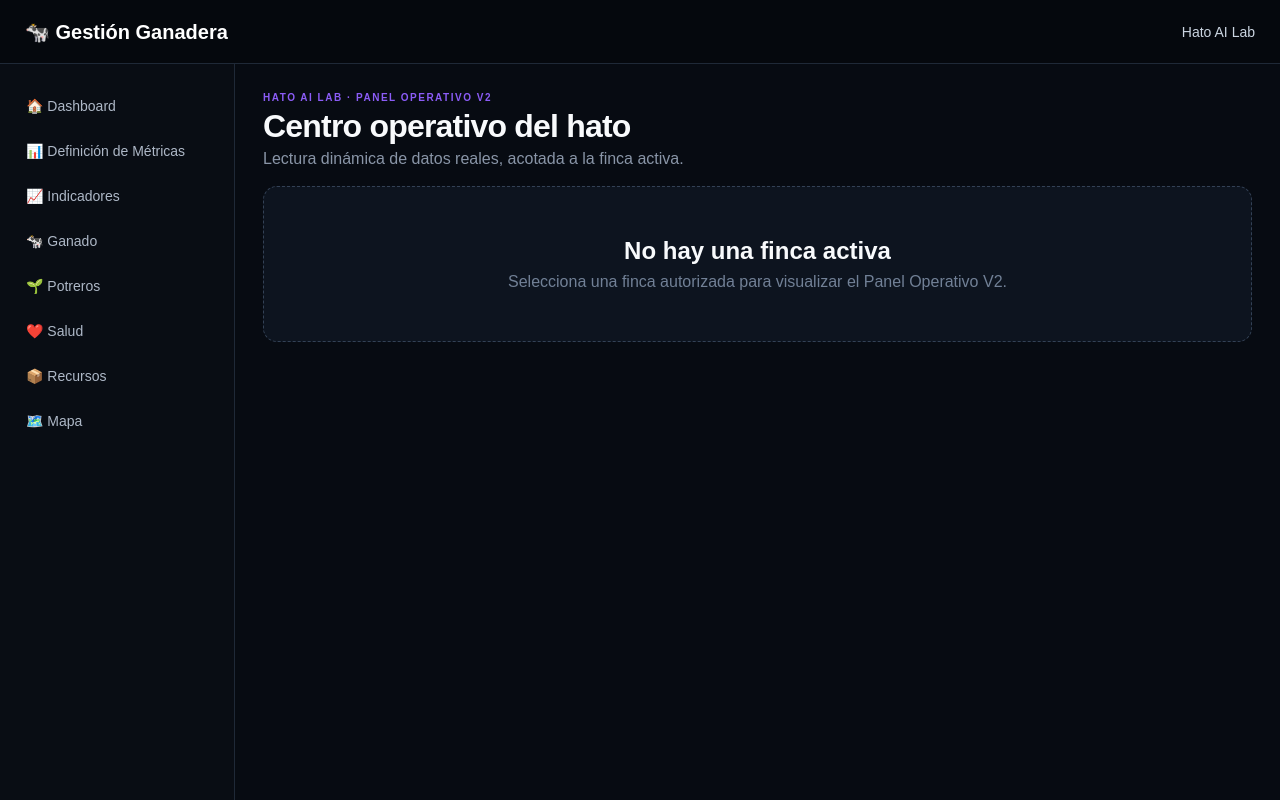
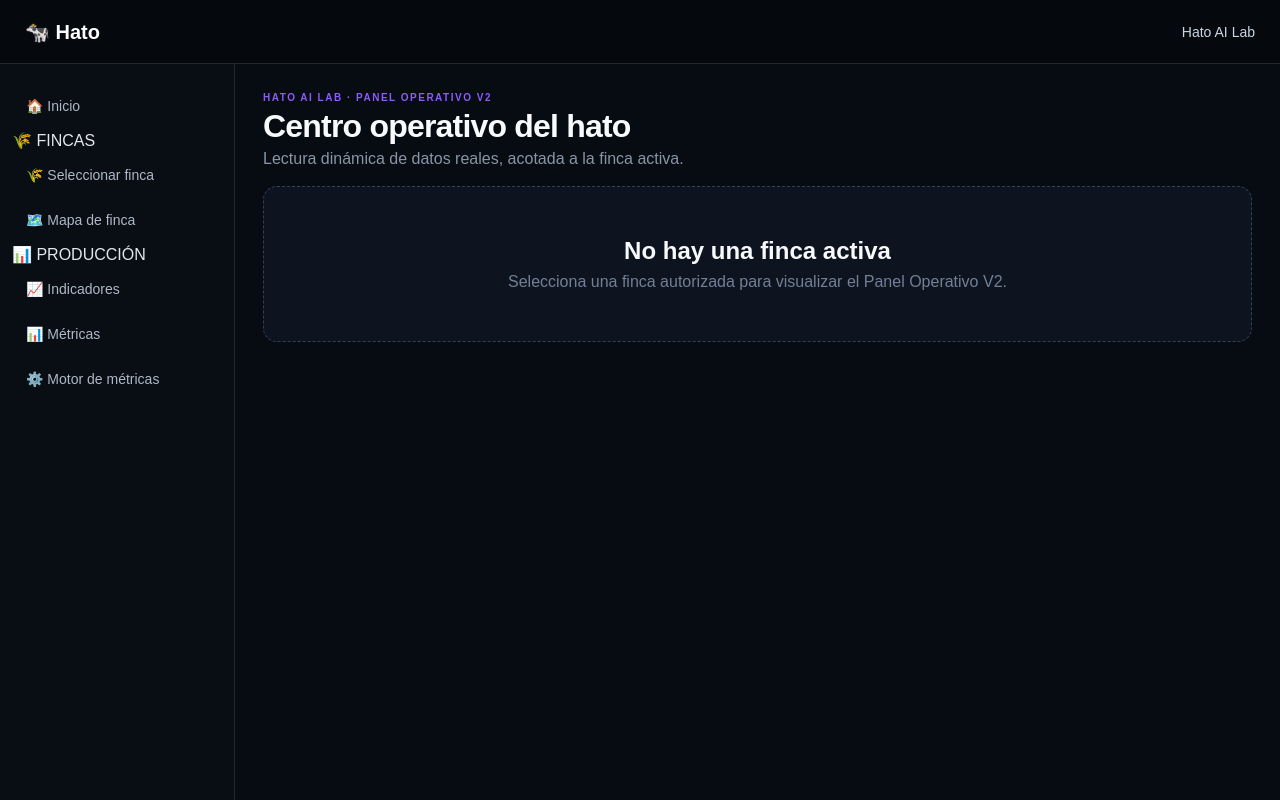
Before and after one commit to hata1010/hato-ai-lab, a Django app: template apps/administrador/templates/administrador/dashboard.html in a window 1280 px wide. Run offline with Django 5.2, Linux system fonts and the light colour scheme; the template is opened without the code that fills it, so the values that code supplies are empty.

Commit message:
Organiza menú maestro de Hato y restringe administración técnica a ROOT

```diff
--- a/apps/administrador/templates/administrador/base.html
+++ b/apps/administrador/templates/administrador/base.html
@@ -5,12 +5,12 @@
 <head>
     <meta charset="UTF-8">
     <meta name="viewport" content="width=device-width, initial-scale=1.0">
-    <title>{% block title %}Gestión Ganadera{% endblock %}</title>
+    <title>{% block title %}Hato{% endblock %}</title>
     <link rel="stylesheet" href="{% static 'administrador/css/dashboard.css' %}">
 </head>
 <body>
 <header class="topbar">
-    <div class="brand">🐄 Gestión Ganadera</div>
+    <div class="brand">🐄 Hato</div>
     <div class="user-area">
         {% if user.is_authenticated %}
             <span>{{ user.username }}</span>
@@ -26,19 +26,26 @@
 <div class="layout">
     <aside class="sidebar">
         <nav>
-            <a href="{% url 'administrador:dashboard' %}">🏠 Dashboard</a>
-            <a href="{% url 'produccion:lista_metricas' %}">📊 Definición de Métricas</a>
+            <a href="{% url 'administrador:dashboard' %}">🏠 Inicio</a>
+
+            <div class="menu-section">🌾 FINCAS</div>
+            <a href="{% url 'seleccionar_finca' %}">🌾 Seleccionar finca</a>
+            <a href="{% url 'mapa_finca' finca_id=1 %}">🗺️ Mapa de finca</a>
+
+            <div class="menu-section">📊 PRODUCCIÓN</div>
+            <a href="{% url 'produccion:indicadores' %}">📈 Indicadores</a>
+            <a href="{% url 'produccion:lista_metricas' %}">📊 Métricas</a>
+            <a href="{% url 'produccion:prueba_motor' %}">⚙️ Motor de métricas</a>
+
             {% if user.is_superuser %}
+            <div class="menu-section">🌐 GLOBAL</div>
             <a href="{% url 'produccion:metricas_globales_lista' %}" style="background:rgba(109,40,217,0.10);color:#6d28d9;font-weight:800;border-left:3px solid #6d28d9;">
                 🌐 Métricas Globales (ROOT)
             </a>
+
+            <div class="menu-section">⚙️ ADMINISTRACIÓN</div>
+            <a href="/admin/">🔐 Administración técnica</a>
             {% endif %}
-            <a href="{% url 'produccion:indicadores' %}">📈 Indicadores</a>
-            <a href="/admin/ganado/animal/">🐄 Ganado</a>
-            <a href="/admin/core/potrero/">🌱 Potreros</a>
-            <a href="/admin/ganado/eventosalud/">❤️ Salud</a>
-            <a href="/admin/">📦 Recursos</a>
-            <a href="/finca/1/mapa/">🗺️ Mapa</a>
         </nav>
     </aside>
 
```
